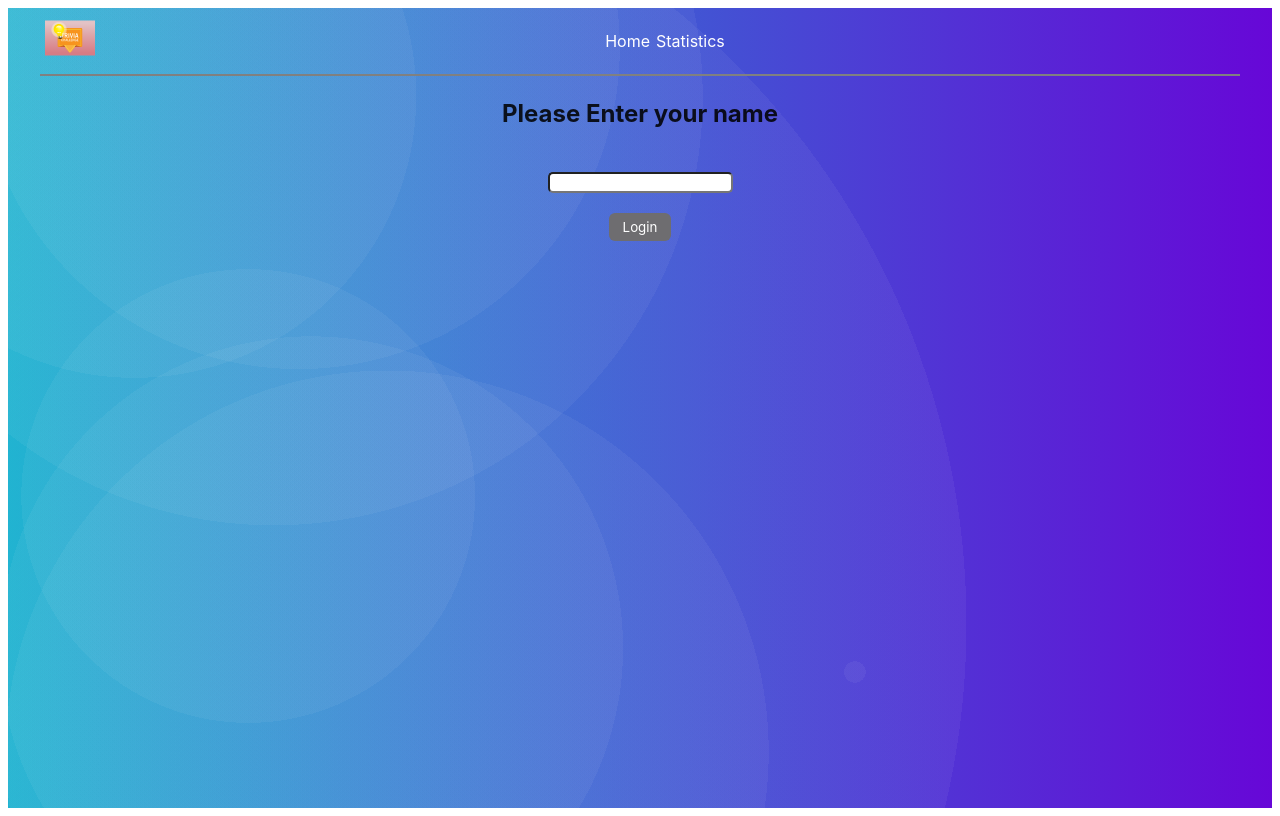
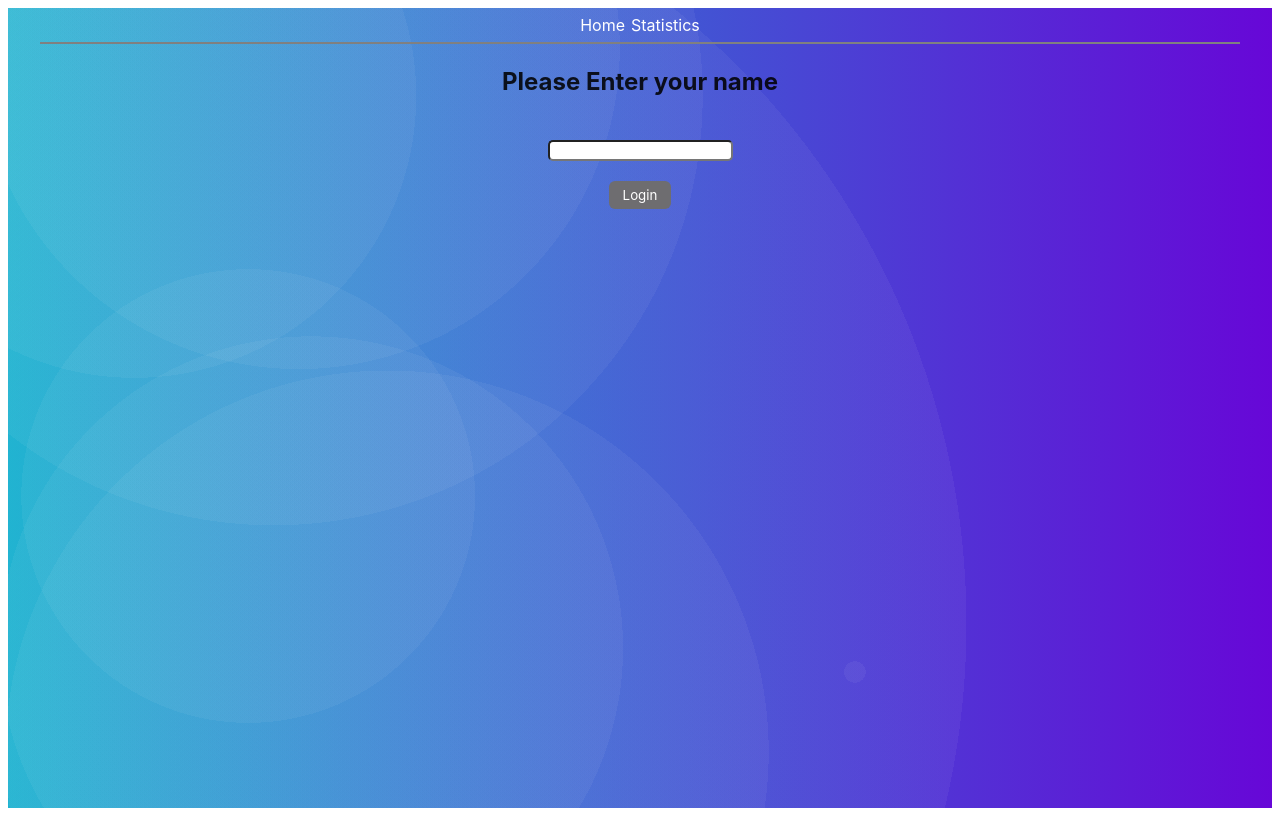
Before and after one commit to hadiBH/Trivia, a React (Vite) app: page /login in a window 1280 px wide. Built offline with nearby package versions, Linux system fonts and the light colour scheme.

Commit message:
Update Navbar.tsx

```diff
--- a/src/components/Layout/Navbar/Navbar.tsx
+++ b/src/components/Layout/Navbar/Navbar.tsx
@@ -1,5 +1,4 @@
 import classes from "./Navbar.module.scss";
-import Logo from "../../../assets/TriviaLogo.svg";
 import { useDispatch, useSelector } from "react-redux";
 import { RootState } from "../../../store/store";
 import { UserAction } from "../../../store/slice/user.slice";
@@ -10,9 +9,7 @@ const Navbar = () => {
   const user = useSelector((state: RootState) => state.user);
   return (
     <header className={classes.__headerContainer}>
-      <Link className={classes.__link} to={"/"}>
-        <img src={Logo} alt="Trivia Logo" className={classes.__image} />
-      </Link>
+      <Link className={classes.__link} to={"/"}></Link>
       <div className={classes.__links}>
         <Link className={classes.__link} to={"/main"}>
           Home
```
